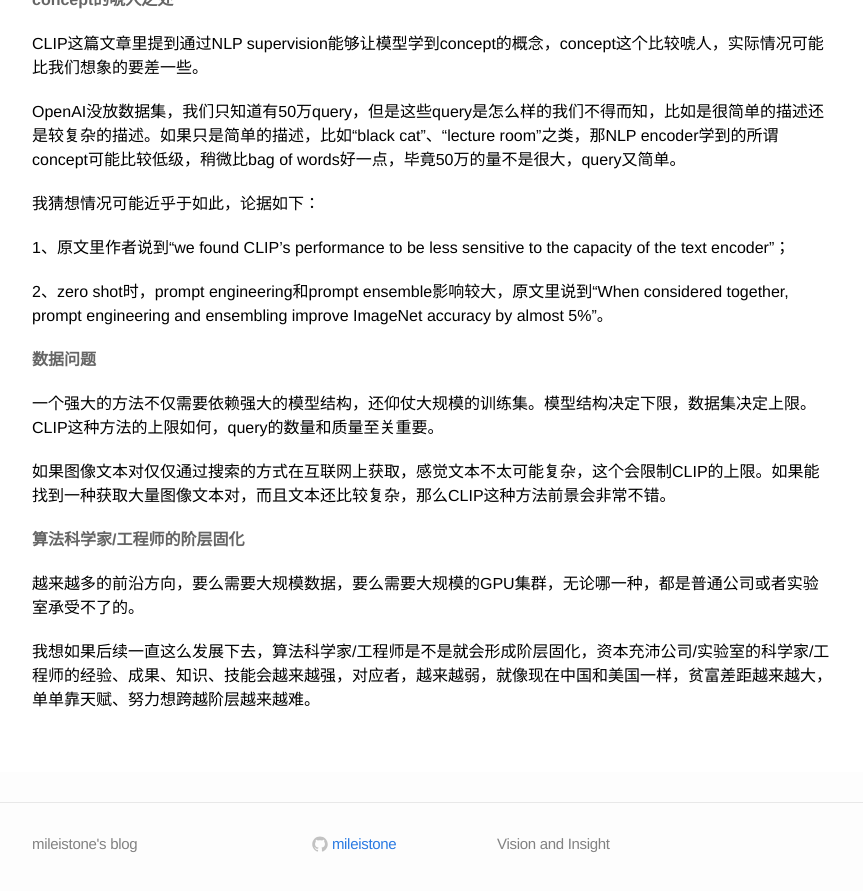
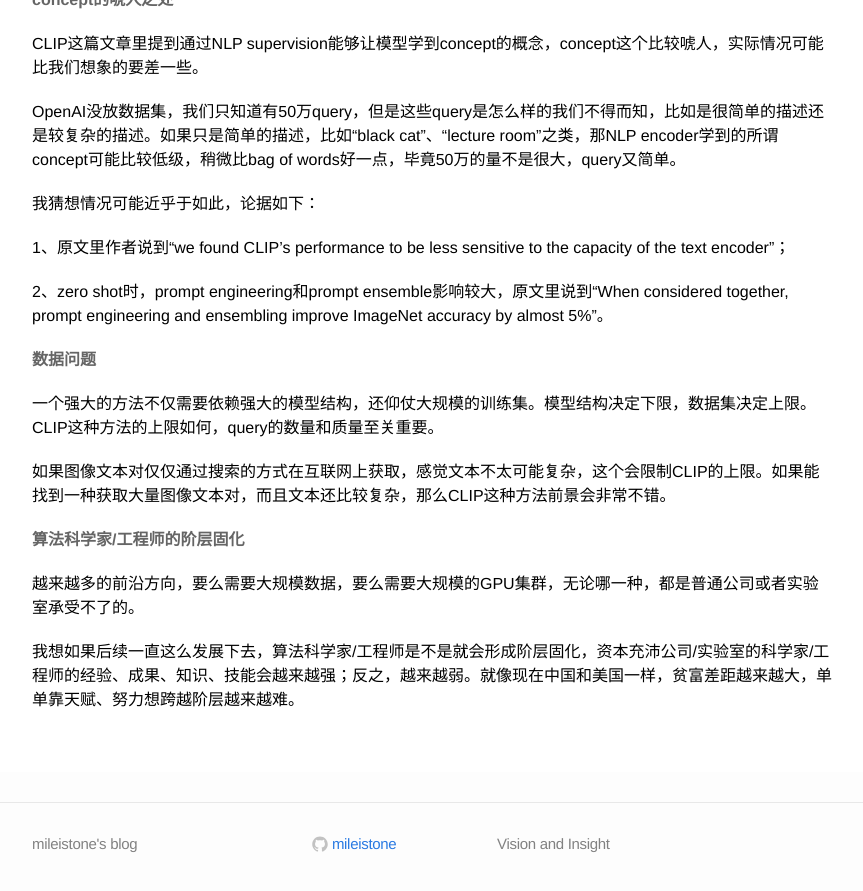
Before and after one commit to mileistone/mileistone.github.io, a Jekyll site: the page built from _posts/2021-01-14-thought-on-connecting-text-and-images.md, in a window 1280 px wide and 900 px high, scrolled down 1676 px. Shown: the top 891 px of the window, without its empty margins (208-1071 px from the left). Built offline with Jekyll 4.4.1, drawn with Linux system fonts in a browser that asks for light colours.

Commit message:
Update 2021-01-14-thought-on-connecting-text-and-images.md

```diff
--- a/_posts/2021-01-14-thought-on-connecting-text-and-images.md
+++ b/_posts/2021-01-14-thought-on-connecting-text-and-images.md
@@ -84,4 +84,4 @@ by almost 5%”。
 
 越来越多的前沿方向，要么需要大规模数据，要么需要大规模的GPU集群，无论哪一种，都是普通公司或者实验室承受不了的。
 
-我想如果后续一直这么发展下去，算法科学家/工程师是不是就会形成阶层固化，资本充沛公司/实验室的科学家/工程师的经验、成果、知识、技能会越来越强，对应者，越来越弱，就像现在中国和美国一样，贫富差距越来越大，单单靠天赋、努力想跨越阶层越来越难。
+我想如果后续一直这么发展下去，算法科学家/工程师是不是就会形成阶层固化，资本充沛公司/实验室的科学家/工程师的经验、成果、知识、技能会越来越强；反之，越来越弱。就像现在中国和美国一样，贫富差距越来越大，单单靠天赋、努力想跨越阶层越来越难。
```
